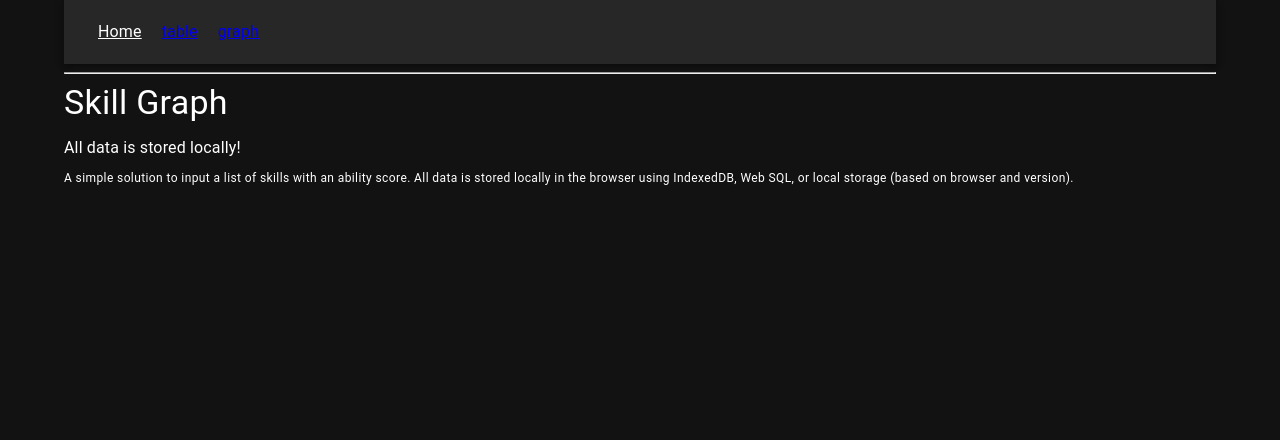
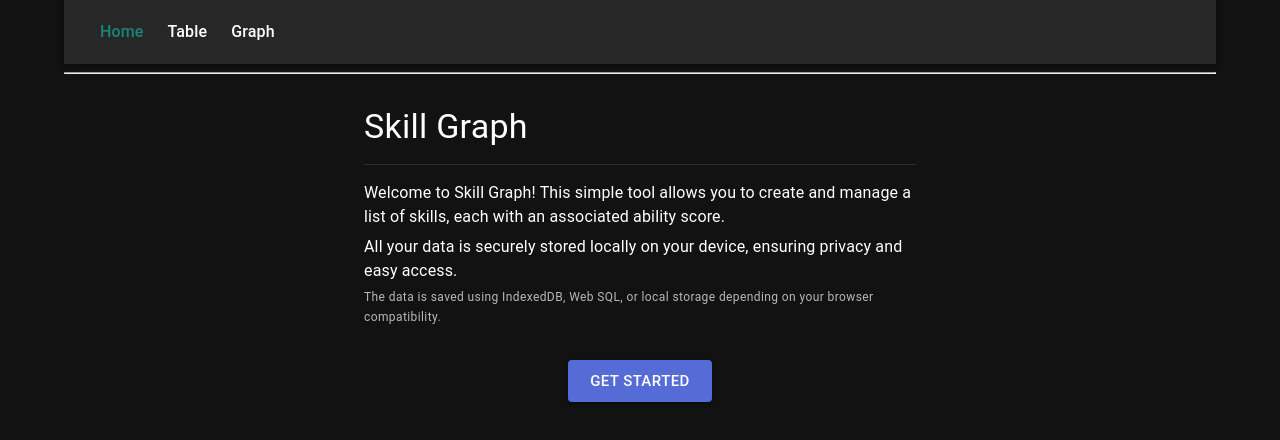
Before and after one commit to leewinter/skill-graph, a React (Vite) app: page / in a window 1280 px wide. Shown: the top 440 px of the page. Built offline with nearby package versions, Linux system fonts and the light colour scheme.

Commit message:
Refactor graphs and home page for new theme

```diff
--- a/src/components/Home/index.tsx
+++ b/src/components/Home/index.tsx
@@ -1,19 +1,40 @@
+import Container from "@mui/material/Container";
+import Box from "@mui/material/Box";
 import Typography from "@mui/material/Typography";
+import Divider from "@mui/material/Divider";
+import Button from "@mui/material/Button";
 
 export default function Home() {
   return (
-    <div>
-      <Typography variant="h4" gutterBottom>
-        Skill Graph
-      </Typography>
-      <Typography variant="body1" gutterBottom>
-        All data is stored locally!
-      </Typography>
-      <Typography variant="caption" gutterBottom>
-        A simple solution to input a list of skills with an ability score. All
-        data is stored locally in the browser using IndexedDB, Web SQL, or local
-        storage (based on browser and version).
-      </Typography>
-    </div>
+    <Container maxWidth="sm">
+      <Box sx={{ my: 4 }}>
+        <Typography variant="h4" component="h1" gutterBottom>
+          Skill Graph
+        </Typography>
+        <Divider sx={{ my: 2 }} />
+        <Typography variant="body1" gutterBottom>
+          Welcome to Skill Graph! This simple tool allows you to create and
+          manage a list of skills, each with an associated ability score.
+        </Typography>
+        <Typography variant="body1" gutterBottom>
+          All your data is securely stored locally on your device, ensuring
+          privacy and easy access.
+        </Typography>
+        <Typography
+          variant="caption"
+          color="textSecondary"
+          display="block"
+          gutterBottom
+        >
+          The data is saved using IndexedDB, Web SQL, or local storage depending
+          on your browser compatibility.
+        </Typography>
+        <Box textAlign="center" mt={4}>
+          <Button variant="contained" color="primary" size="large">
+            Get Started
+          </Button>
+        </Box>
+      </Box>
+    </Container>
   );
 }
--- a/src/components/Layout/index.tsx
+++ b/src/components/Layout/index.tsx
@@ -1,15 +1,26 @@
 /** @jsxImportSource @emotion/react */
 import { Outlet, NavLink } from "react-router-dom";
-import { AppBar, Toolbar } from "@mui/material";
+import { AppBar, Toolbar, useTheme } from "@mui/material";
 import { css } from "@emotion/react";
 
 export default function Layout() {
+  const theme = useTheme();
+
   const styles = css`
     a {
-      padding: 10px;
-    }
-    a.active {
-      color: white;
+      padding: ${theme.spacing(1.5)};
+      color: ${theme.palette.text.primary};
+      text-decoration: none;
+      font-weight: 500;
+      transition: color 0.3s ease;
+
+      &.active {
+        color: ${theme.palette.secondary.main};
+      }
+
+      &:hover {
+        color: ${theme.palette.primary.light};
+      }
     }
   `;
 
@@ -19,8 +30,8 @@ export default function Layout() {
         <Toolbar>
           <div css={styles}>
             <NavLink to="/">Home</NavLink>
-            <NavLink to="/table">table</NavLink>
-            <NavLink to="/graph">graph</NavLink>
+            <NavLink to="/table">Table</NavLink>
+            <NavLink to="/graph">Graph</NavLink>
           </div>
         </Toolbar>
       </AppBar>
--- a/src/components/Table/index.tsx
+++ b/src/components/Table/index.tsx
@@ -1,5 +1,4 @@
 /** @jsxImportSource @emotion/react */
-// import "react-tabulator/lib/css/tabulator_modern.min.css";
 import { ReactTabulator } from "react-tabulator";
 import { useEffect, useRef, useState } from "react";
 import localforage from "localforage";
--- a/src/components/Table/use-tabulator-modern-styles.tsx
+++ b/src/components/Table/use-tabulator-modern-styles.tsx
@@ -1446,8 +1446,6 @@ export function useTabulatorModernStyles() {
     .tabulator-print-table .tabulator-print-table-group span {
       color: ${theme.palette.text.primary};
     }
-
-    /*# sourceMappingURL=tabulator_modern.css.map */
   `;
 
   return styles;
--- a/src/components/graph/graph-types/PieTechnology.tsx
+++ b/src/components/graph/graph-types/PieTechnology.tsx
@@ -12,21 +12,28 @@ export default function PieTechnology(props: { data: TechnologyRow[] }) {
       key={`technology-${dimensions.height}-${dimensions.width}`}
       datasetIdKey="technology"
       options={{
-        indexAxis: "y",
         responsive: true,
         animation: {
           delay: (context) => {
             let delay = 0;
             if (context.type === "data" && context.mode === "default") {
-              // Adapt the data point index animation delay according to the quantity. This will prevent massive datasets taking 3 days to load
+              // Adapt the data point index animation delay according to the quantity
               delay = context.dataIndex * (1800 / data.length);
             }
             return delay;
           },
         },
+        plugins: {
+          legend: {
+            display: true, // You can customize the legend here if needed
+          },
+        },
         scales: {
           x: {
-            beginAtZero: true,
+            display: false, // Remove the x-axis
+          },
+          y: {
+            display: false, // Remove the y-axis
           },
         },
       }}
@@ -42,6 +49,7 @@ export default function PieTechnology(props: { data: TechnologyRow[] }) {
                   Math.floor(Math.random() * (255 - 1 + 1)) + 1
                 },0.4)`
             ),
+            borderWidth: 0, // Remove the border to make it look cleaner
           },
         ],
       }}
--- a/src/hooks/useWindowResize.tsx
+++ b/src/hooks/useWindowResize.tsx
@@ -1,4 +1,4 @@
-import React, { useEffect } from "react";
+import React, { useEffect, useCallback, useState } from "react";
 
 function debounce<Params extends unknown[]>(
   func: (...args: Params) => unknown,
@@ -7,38 +7,43 @@ function debounce<Params extends unknown[]>(
   let timer: number;
   return (...args: Params) => {
     clearTimeout(timer);
-    timer = setTimeout(() => {
+    timer = window.setTimeout(() => {
       func(...args);
     }, timeout);
   };
 }
 
 type UseWindowResizeParams = {
-  debounceDelay: number;
+  debounceDelay?: number;
 };
 
 export function useWindowResize(
   props: UseWindowResizeParams = { debounceDelay: 500 }
 ) {
-  const [dimensions, setDimensions] = React.useState({
+  const [dimensions, setDimensions] = useState({
     height: window.innerHeight,
     width: window.innerWidth,
   });
 
+  const handleResize = useCallback(() => {
+    setDimensions({
+      height: window.innerHeight,
+      width: window.innerWidth,
+    });
+  }, []);
+
   useEffect(() => {
-    const debouncedHandleResize = debounce(function handleResize() {
-      setDimensions({
-        height: window.innerHeight,
-        width: window.innerWidth,
-      });
-    }, props.debounceDelay);
+    const debouncedHandleResize = debounce(
+      handleResize,
+      props.debounceDelay || 500
+    );
 
     window.addEventListener("resize", debouncedHandleResize);
 
     return () => {
       window.removeEventListener("resize", debouncedHandleResize);
     };
-  });
+  }, [handleResize, props.debounceDelay]);
 
   return { dimensions };
 }
```
